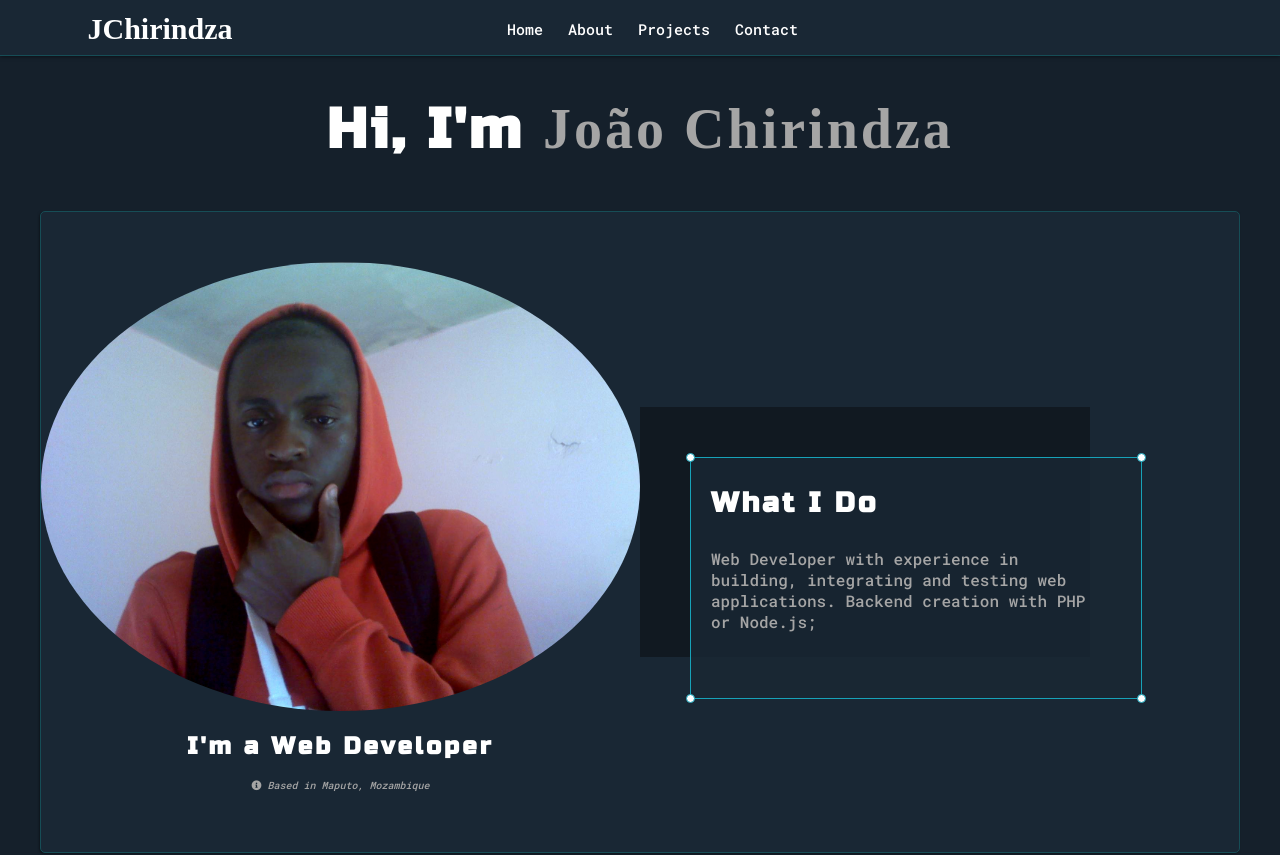
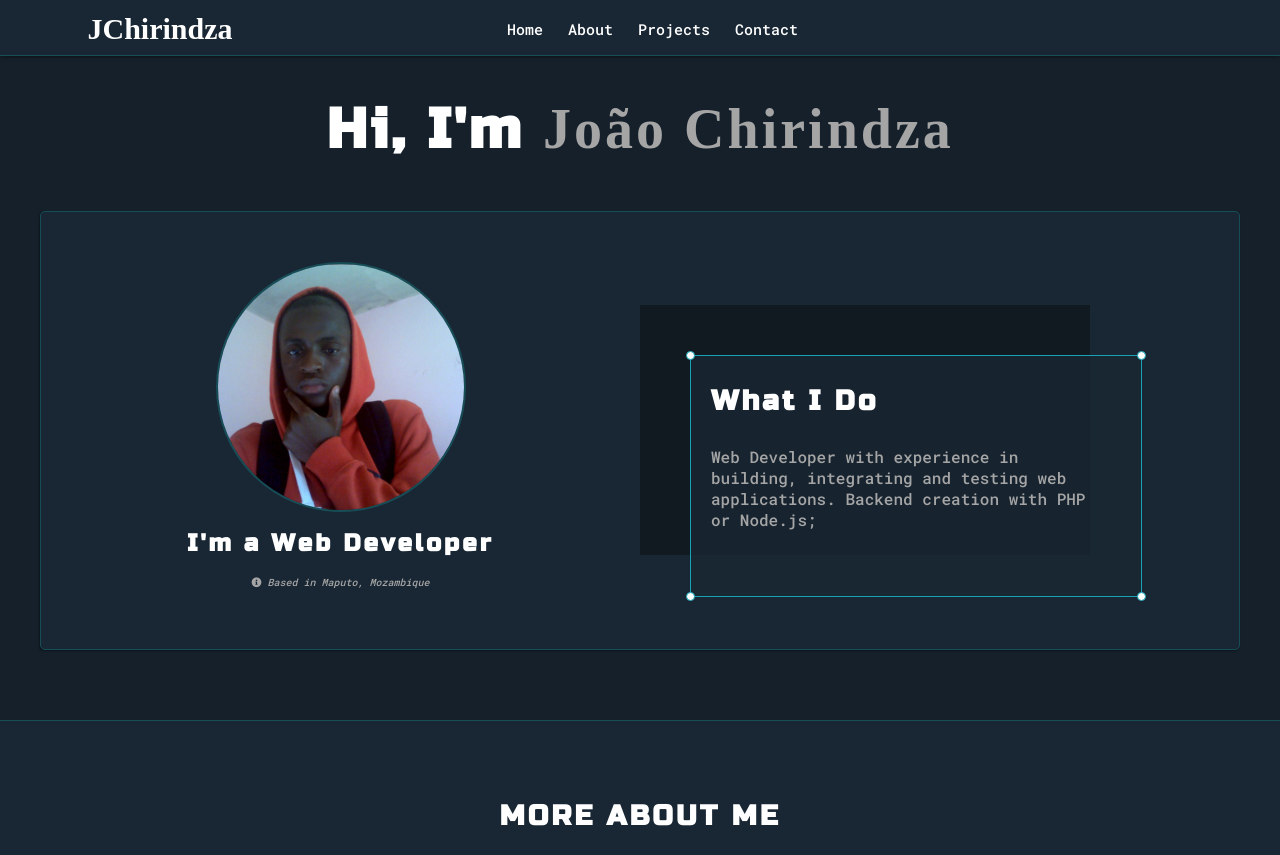
Before and after one commit to JChirindza/Web_portfolio_nextjs_v2, a Next.js app: page /home in a window 1280 px wide. Shown: the top 855 px of the page. Built offline with nearby package versions, Linux system fonts and the light colour scheme.

Commit message:
Update project posts | add `/ ` in image paths.

```diff
--- a/styles/globals.css
+++ b/styles/globals.css
@@ -231,14 +231,24 @@ h6 {
     padding-bottom: 50px;
 }
 
-#profile_pic {
+.avatar {
+    display: flex;
+    justify-content: center;
+}
+
+.avatar #profile_pic {
     display: block;
     margin: 0 auto;
     border-radius: 50%;
     height: 250px;
     width: 250px;
     object-fit: cover;
-    border: 2px solid var(--borderColor);
+    border: 2px solid var(--borderColor) !important;
+}
+
+.avatar img {
+    height: 250px !important;
+    width: 250px !important;
 }
 
 #theme_options_wrapper {
```
Also changed, not shown: posts/careers-recruiment-system.md (+1 -1 lines), posts/ecommerce-management-system.md (+1 -1 lines), posts/point-of-sale.md (+1 -1 lines), posts/sbo-web-site.md (+1 -1 lines).
